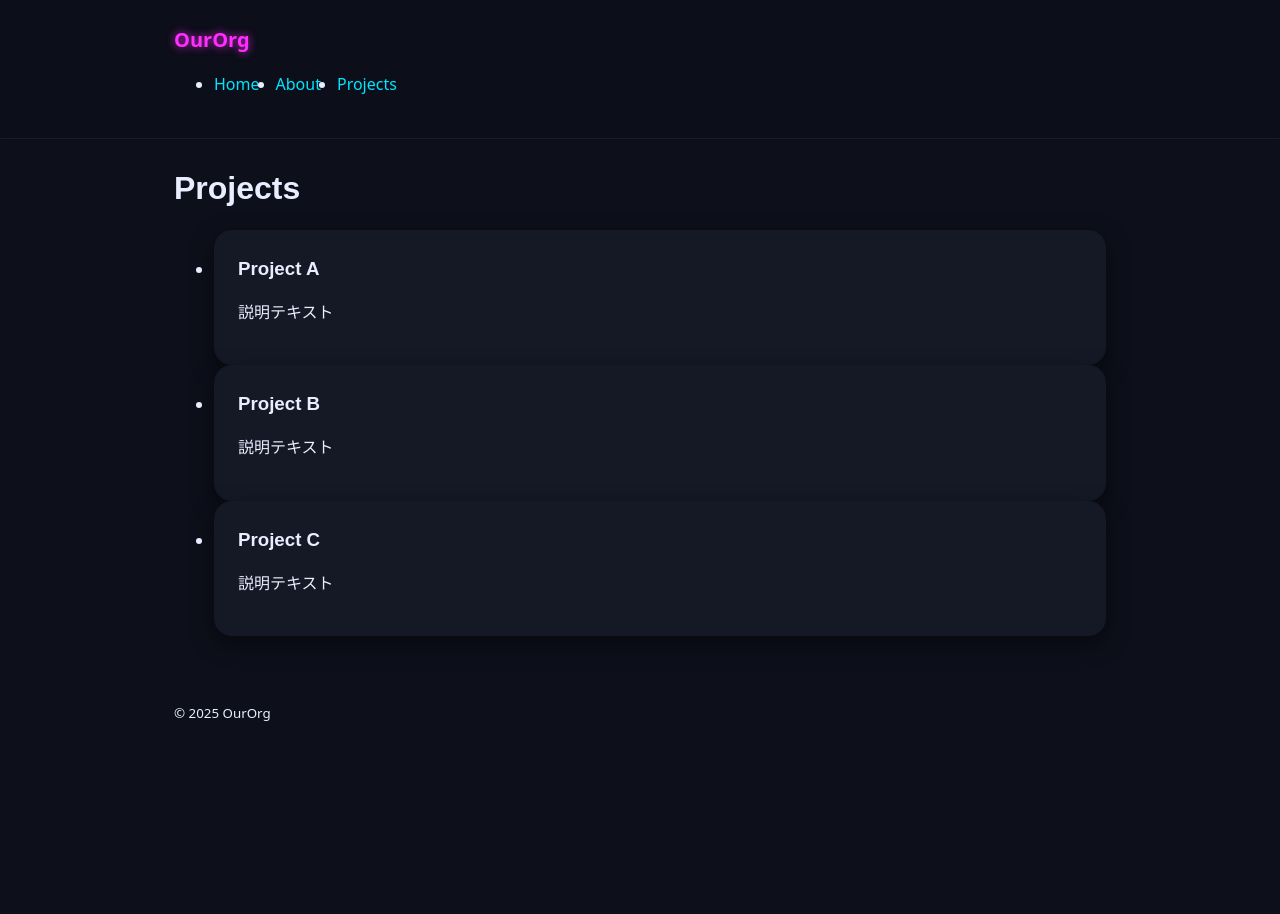
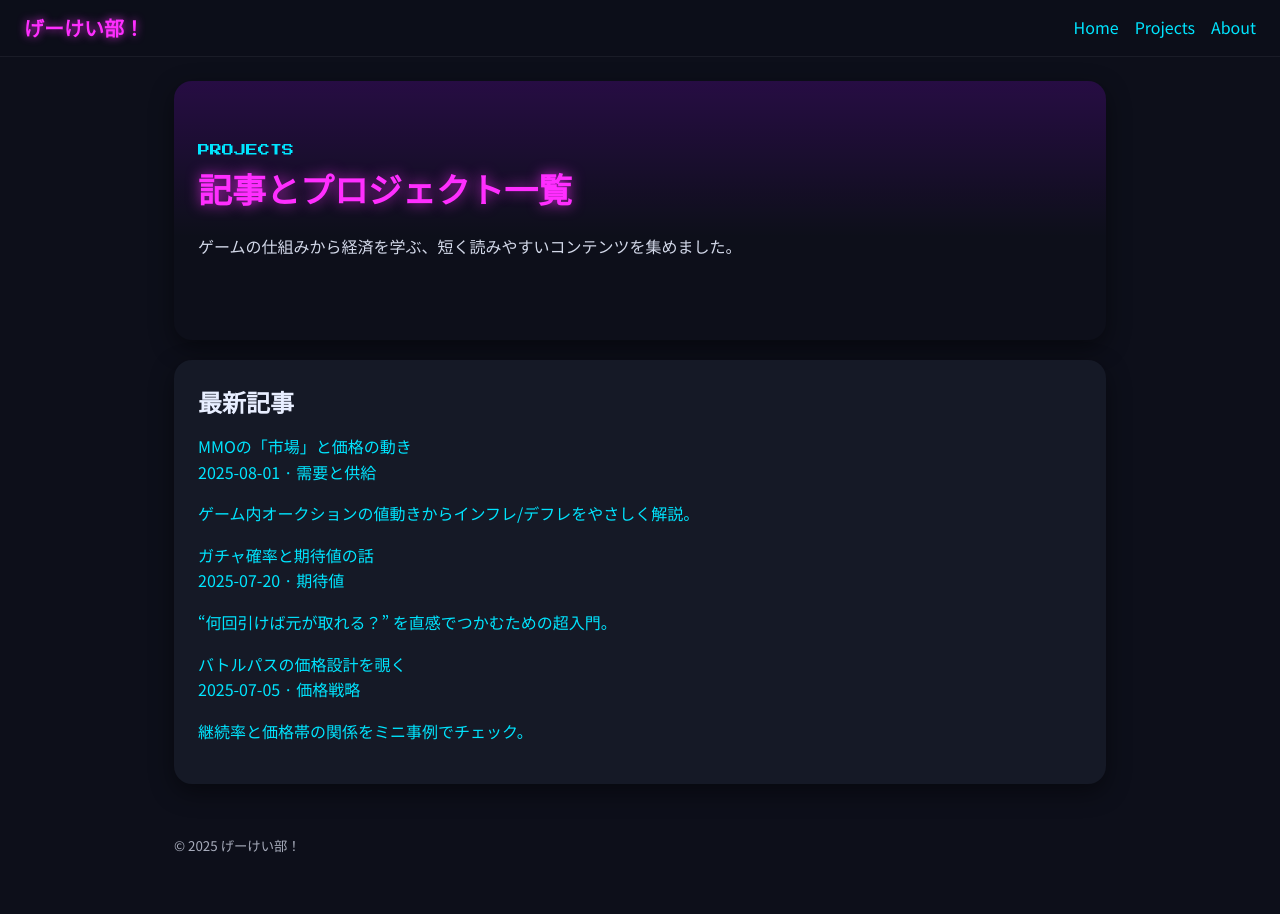
Before and after one commit to geikeibu/WebPage3, a plain HTML site: page projects.html in a window 1280 px wide. Before the commit the page ends 800 px from the top, so only its background shows below. Drawn offline with Linux system fonts and the light colour scheme.

Commit message:
Update projects.html

```diff
--- a/projects.html
+++ b/projects.html
@@ -1,41 +1,64 @@
 <!doctype html>
 <html lang="ja">
 <head>
-    <meta charset="utf-8" />
-    <meta name="viewport" content="width=device-width, initial-scale=1" />
-    <title>Projects - Our Org</title>
+<meta charset="utf-8"/>
+<meta name="viewport" content="width=device-width, initial-scale=1"/>
+<title>Projects | げーけい部！</title>
+<meta name="description" content="記事やプロジェクトの一覧。">
 <link rel="preconnect" href="https://fonts.googleapis.com">
 <link rel="preconnect" href="https://fonts.gstatic.com" crossorigin>
-    <link href="https://fonts.googleapis.com/css2?family=Poppins:wght@300;500;700&display=swap" rel="stylesheet">
-    <link rel="stylesheet" href="styles.css" />
+<link href="https://fonts.googleapis.com/css2?family=Noto+Sans+JP:wght@400;700&family=Orbitron:wght@600;800&family=Press+Start+2P&display=swap" rel="stylesheet">
+<link rel="stylesheet" href="./styles.css">
 </head>
 <body>
 <header class="site-header">
-      <nav class="container">
-        <a class="brand" href="/">OurOrg</a>
-        <ul class="nav">
-          <li><a href="home.html">Home</a></li>
-          <li><a href="about.html">About</a></li>
-          <li><a aria-current="page" href="projects.html">Projects</a></li>
-        </ul>
+  <div class="inner">
+    <div class="brand">げーけい部！</div>
+    <nav class="nav">
+      <a href="./index.html">Home</a>
+      <a href="./projects.html">Projects</a>
+      <a href="./about.html">About</a>
     </nav>
+  </div>
 </header>
 
 <main class="container">
-      <h1>Projects</h1>
-      <ul class="cards">
-        <li class="card"><h3>Project A</h3><p>説明テキスト</p></li>
-        <li class="card"><h3>Project B</h3><p>説明テキスト</p></li>
-        <li class="card"><h3>Project C</h3><p>説明テキスト</p></li>
-      </ul>
+  <section class="hero card">
+    <span class="badge">PROJECTS</span>
+    <h1>記事とプロジェクト一覧</h1>
+    <p>ゲームの仕組みから経済を学ぶ、短く読みやすいコンテンツを集めました。</p>
+  </section>
+
+  <section class="card" style="margin-top:20px">
+    <h2 style="margin-bottom:12px">最新記事</h2>
+    <div class="grid">
+      <a class="article-card" href="./index.html">
+        <div class="thumb"></div>
+        <div class="title">MMOの「市場」と価格の動き</div>
+        <div class="meta">2025-08-01 · <span class="tag">需要と供給</span></div>
+        <p>ゲーム内オークションの値動きからインフレ/デフレをやさしく解説。</p>
+      </a>
+
+      <a class="article-card" href="./index.html">
+        <div class="thumb"></div>
+        <div class="title">ガチャ確率と期待値の話</div>
+        <div class="meta">2025-07-20 · <span class="tag">期待値</span></div>
+        <p>“何回引けば元が取れる？” を直感でつかむための超入門。</p>
+      </a>
+
+      <a class="article-card" href="./index.html">
+        <div class="thumb"></div>
+        <div class="title">バトルパスの価格設計を覗く</div>
+        <div class="meta">2025-07-05 · <span class="tag">価格戦略</span></div>
+        <p>継続率と価格帯の関係をミニ事例でチェック。</p>
+      </a>
+    </div>
+  </section>
 </main>
 
-    <footer class="site-footer">
-      <div class="container">
-        <small>&copy; <span id="year"></span> OurOrg</small>
-      </div>
+<footer class="container" style="opacity:.7;padding-bottom:56px">
+  <small>© 2025 げーけい部！</small>
 </footer>
-
-    <script src="script.js"></script>
+<script src="./script.js"></script>
 </body>
 </html>
```
Lines whose indentation alone changed are shown as unchanged.
